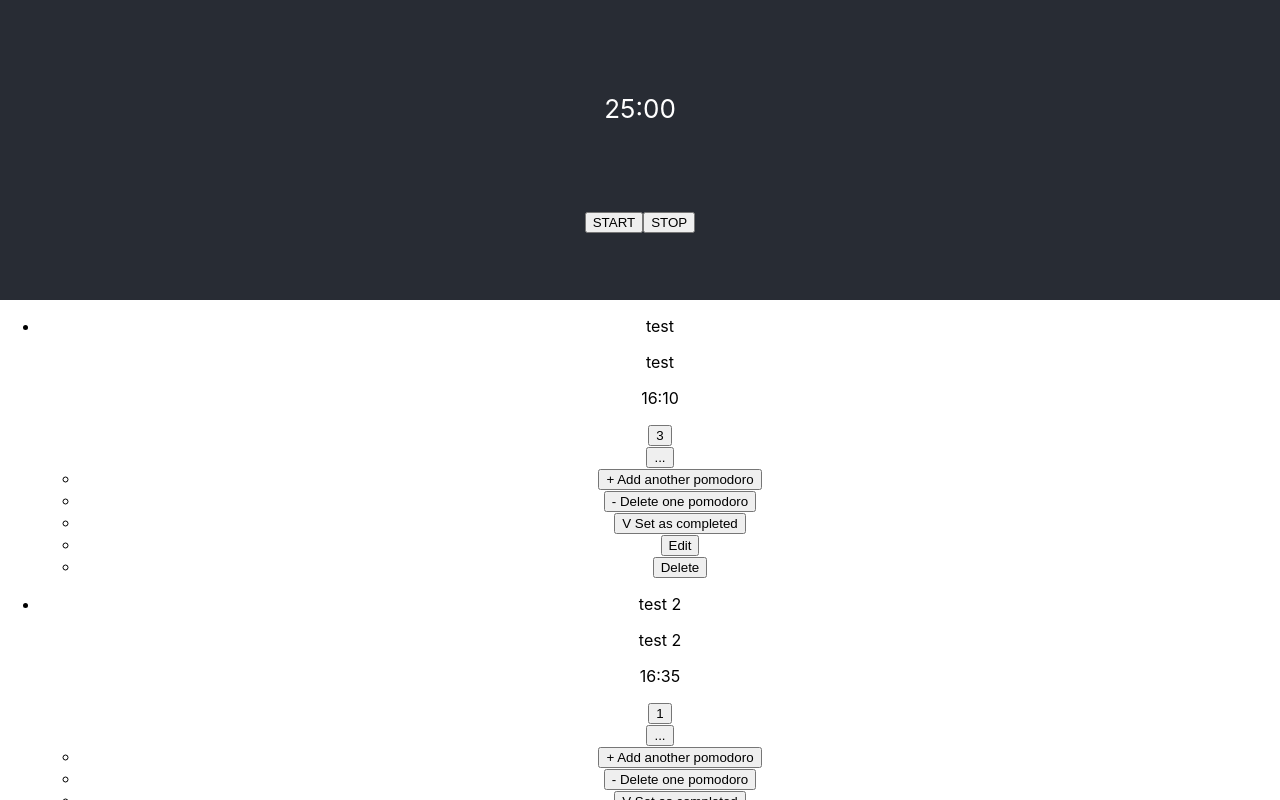
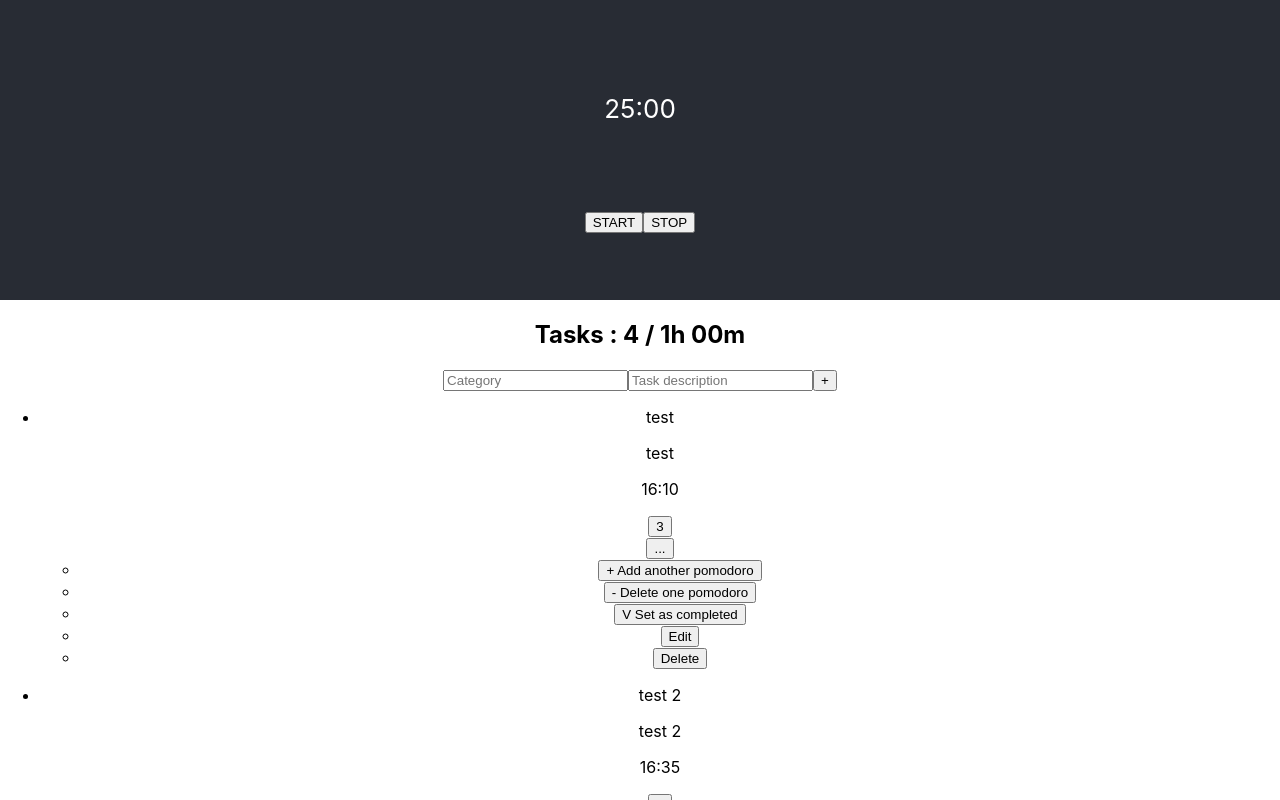
Before and after one commit to TWasilonek/pomodoro-tracker, a React (Create React App) app in the folder pomodoro-tracker-web/: page / in a window 1280 px wide. Shown: the top 800 px of the page. Built offline with nearby package versions, Linux system fonts and the light colour scheme.

Commit message:
Adding pomodors

```diff
--- a/pomodoro-tracker-web/src/App.tsx
+++ b/pomodoro-tracker-web/src/App.tsx
@@ -1,6 +1,6 @@
 import React from 'react';
 import './App.css';
-import TasksList from './components/Tasks/TasksList';
+import Tasks from './components/Tasks';
 import Timer from './components/Timer';
 import { AppProvider } from './store/AppContext';
 
@@ -9,7 +9,7 @@ function App() {
     <AppProvider>
       <div className="App">
         <Timer taskDescription=""/>
-        <TasksList />
+        <Tasks />
       </div>
     </AppProvider>
   );
--- a/pomodoro-tracker-web/src/components/Tasks/Tasks.tsx
+++ b/pomodoro-tracker-web/src/components/Tasks/Tasks.tsx
@@ -1,18 +1,31 @@
-import { getMillisFromMinutes } from "../../utils/timeUtils";
-import AddTaskForm from "../AddTaskForm";
-import Heading from "../Heading";
-import TasksList from "./TasksList";
+import { useContext, useEffect, useState } from 'react';
+import { AppContext } from '../../store/AppContext';
+import { getMillisFromMinutes } from '../../utils/timeUtils';
+import AddTaskForm from '../AddTaskForm';
+import Heading from '../Heading';
+import TasksList from './TasksList';
 
 const Tasks = () => {
+  const { state } = useContext(AppContext);
+
+  const [pomodorosCount, setPomodorosCount] = useState(0);
+  useEffect(() => {
+    const count = state.tasks.reduce(
+      (total, task) => total + task.pomodoroCount,
+      0
+    );
+    setPomodorosCount(count);
+  }, [state.tasks]);
+
   return (
     <>
       <Heading
         text="Tasks"
-        numberOfPomodoros={5}
+        numberOfPomodoros={pomodorosCount}
         pomodoroTimeInMilliseconds={getMillisFromMinutes(25)}
       />
       <AddTaskForm />
-      <TasksList />
+      <TasksList tasks={state.tasks} />
     </>
   );
 };
--- a/pomodoro-tracker-web/src/components/Tasks/TasksList/TasksList.tsx
+++ b/pomodoro-tracker-web/src/components/Tasks/TasksList/TasksList.tsx
@@ -1,29 +1,33 @@
-import { useCallback, useContext } from "react";
-import { AppContext } from "../../../store/AppContext";
-import { getMillisFromMinutes } from "../../../utils/timeUtils";
-import TaskElement from "../TaskElement/TaskElement"
+import { FunctionComponent, useCallback } from 'react';
+import { getMillisFromMinutes } from '../../../utils/timeUtils';
+import TaskElement from '../TaskElement/TaskElement';
 import { Task } from '../../../store/Tasks/Tasks.reducers';
 
-const TasksList = () => {
-  const { state } = useContext(AppContext);
+interface Props {
+  tasks: Task[];
+}
 
-  const getNumberOfPreceedingPomodoros = useCallback((task: Task) => {
-    let count = 0;
+const TasksList: FunctionComponent<Props> = ({ tasks }) => {
+  const getNumberOfPreceedingPomodoros = useCallback(
+    (task: Task) => {
+      let count = 0;
 
-    for (let i = 0; i < state.tasks.length; i++) {
-      const current = state.tasks[i];
-      if (current.id === task.id) {
-        break;
+      for (let i = 0; i < tasks.length; i++) {
+        const current = tasks[i];
+        if (current.id === task.id) {
+          break;
+        }
+        count += current.pomodoroCount;
       }
-      count = count + current.pomodoroCount;
-    }
 
-    return count;
-  }, [state.tasks]);
+      return count;
+    },
+    [tasks]
+  );
 
   return (
     <ul>
-      {state.tasks.map(task => (
+      {tasks.map((task) => (
         <li key={task.id}>
           <TaskElement
             task={task}
@@ -31,7 +35,6 @@ const TasksList = () => {
             pomodoroTimeInMilliseconds={getMillisFromMinutes(25)}
           />
         </li>
-
       ))}
     </ul>
   );
```
Also changed, not shown: pomodoro-tracker-web/.eslintrc.js.
